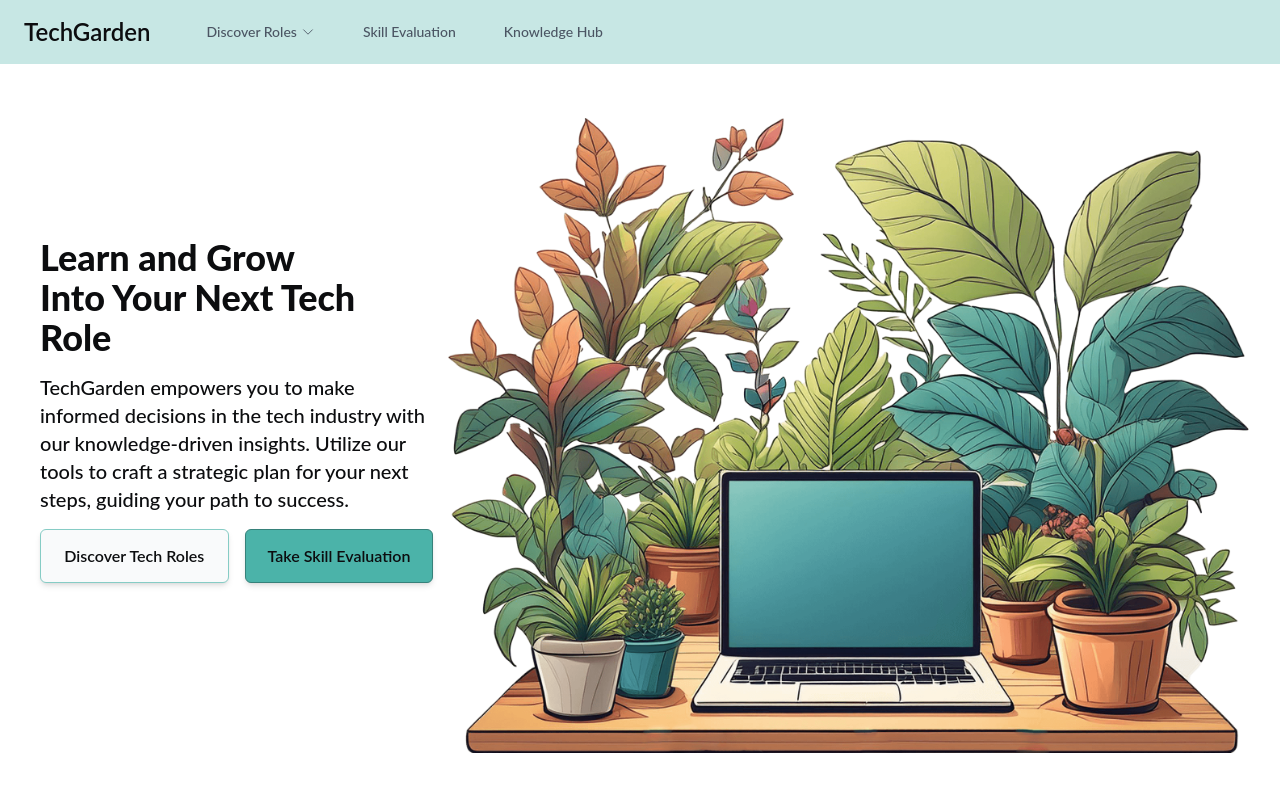
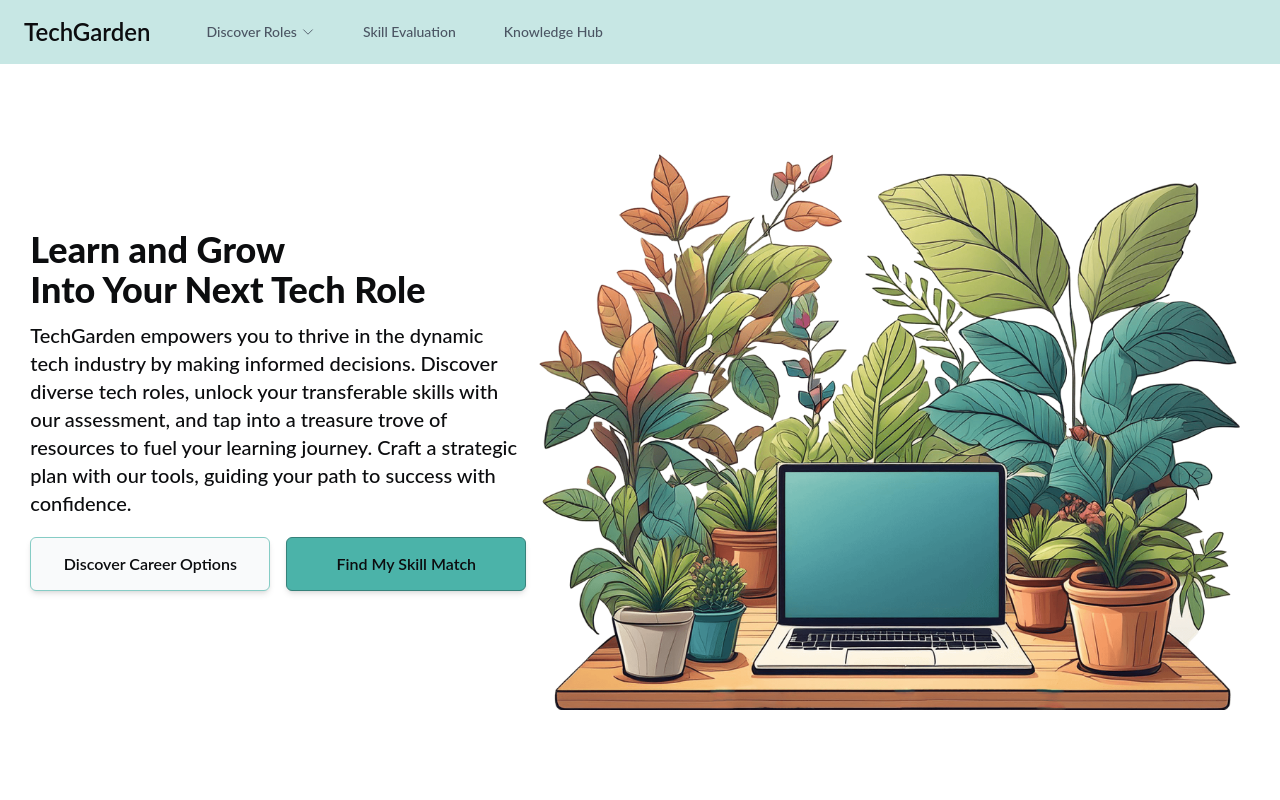
Before and after one commit to cherryontech/TechGarden, a React (Create React App) app: page / in a window 1280 px wide. Shown: the top 800 px of the page. Built offline with nearby package versions, Linux system fonts and the light colour scheme.

Commit message:
update text content and spacing for homepage

```diff
--- a/src/pages/Home.js
+++ b/src/pages/Home.js
@@ -4,37 +4,38 @@ function Home() {
   return (
     <div
       role="main"
-      className="flex flex-col lg:flex-row items-center mt-5 lg:mt-0 pt-20 lg:pt-5 lg:px-5 "
+      className="flex flex-col lg:flex-row justify-center items-center mt-5 lg:mt-0 pt-20 lg:pt-5 lg:px-5"
     >
-      <div className="flex basis-1/3 flex-col p-5 lg:p-0 lg:ps-5">
-        <h1 className="text-3xl md:text-4xl text-midnight-moss text-center lg:text-start font-bold md:font-extrabold">
+      <div className="flex md:basis-2/3 lg:basis-5/12 xl:basis-2/5 2xl:basis-1/3 flex-col p-5 lg:pt-14 lg:ps-5 xl:p-0 ">
+        <h1 className="text-3xl xl:text-4xl text-midnight-moss text-center lg:text-start font-bold md:font-extrabold">
           Learn and Grow
         </h1>
-        <h1 className="text-3xl md:text-4xl text-midnight-moss text-center lg:text-start font-bold md:font-extrabold">
+        <h1 className="text-3xl xl:text-4xl text-midnight-moss text-center lg:text-start font-bold md:font-extrabold">
           Into Your Next Tech Role
         </h1>
-        <p className="text-base md:text-2xl md:text-xl text-midnight-moss font-medium leading-normal py-4">
-          TechGarden empowers you to make informed decisions in the tech
-          industry with our knowledge-driven insights. Utilize our tools to
-          craft a strategic plan for your next steps, guiding your path to
-          success.
+        <p className="text-base lg:text-medium xl:text-xl text-midnight-moss font-medium leading-normal py-3 md:px-10 lg:px-0 pb-5">
+          TechGarden empowers you to thrive in the dynamic tech industry by
+          making informed decisions. Discover diverse tech roles, unlock your
+          transferable skills with our assessment, and tap into a treasure trove
+          of resources to fuel your learning journey. Craft a strategic plan
+          with our tools, guiding your path to success with confidence.
         </p>
         <div className="flex flex-col lg:flex-row items-center lg:justify-between space-y-4 lg:space-y-0 lg:space-x-4 text-center">
           <a
             href="/tech-roles"
-            className="rounded-md border border-light-cyan hover:bg-darker-gray shadow-md text-base font-semibold text-midnight-moss bg-light-gray p-3.5 w-4/6 md:w-2/6 lg:w-4/6	"
+            className="rounded-md border border-light-cyan hover:bg-darker-gray shadow-md text-sm xl:text-base font-semibold text-midnight-moss bg-light-gray px-1 p-3.5 w-4/6 md:w-2/6 lg:w-4/6	"
           >
-            Discover Tech Roles
+            Discover Career Options
           </a>
           <a
             href="/skill-evaluation"
-            className="rounded-md border border-darker-cyan hover:bg-oasis-blue shadow-md text-base font-semibold text-midnight-moss bg-tropical-cyan p-3.5 w-4/6 md:w-2/6 lg:w-4/6"
+            className="rounded-md border border-darker-cyan hover:bg-oasis-blue shadow-md text-sm xl:text-base font-semibold text-midnight-moss bg-tropical-cyan px-1 p-3.5 w-4/6 md:w-2/6 lg:w-4/6"
           >
-            Take Skill Evaluation
+            Find My Skill Match
           </a>
         </div>
       </div>
-      <div className="flex justify-end basis-2/3">
+      <div className="flex justify-end lg:basis-7/12 lg:basis-3/5 2xl:basis-2/3">
         <img
           src={homeDeskFlowers}
           alt="desk with a laptop and multiple plants on top"
```
